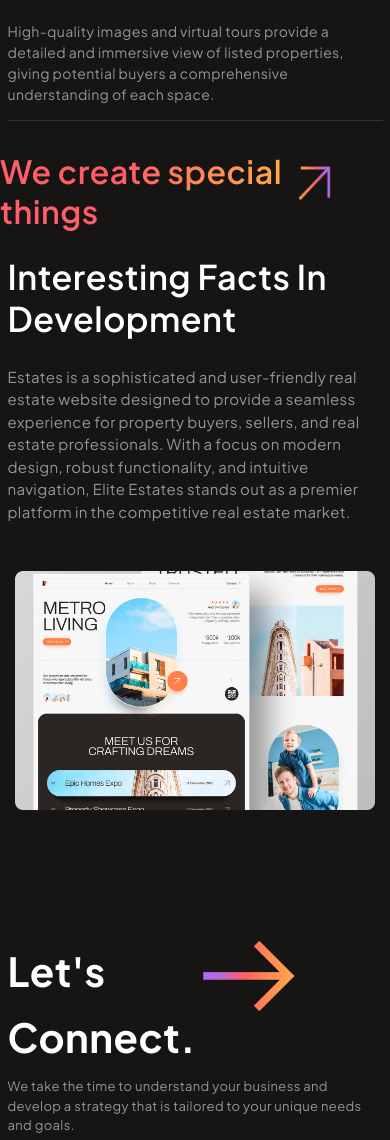
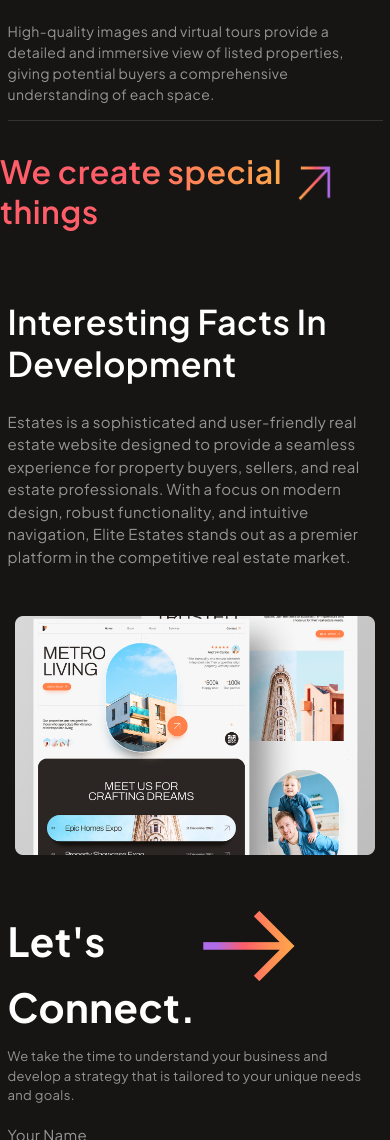
Before and after one commit to munmun-akter-dev/JS_Polio_Project, a plain HTML site: page portfolio_details.html in a window 390 px wide. Shown: the part 1605-2745 px from the top of the page. Drawn offline with nearby package versions, Linux system fonts and the light colour scheme.

Commit message:
update css

```diff
--- a/assets/css/responsive.css
+++ b/assets/css/responsive.css
@@ -571,11 +571,6 @@
 
     }
 
-    .border_text {
-
-        /* width: 250px; */
-
-    }
 
     .visual {
 
@@ -713,13 +708,10 @@
 
     }
 
-    /* .third_heading img {
-        padding-left: 141px;
-        padding-top: 2px;
-    } */
+
 
     .circle_img img {
-        /* padding-top: 50px; */
+
         padding-left: 1px;
     }
 
@@ -1023,7 +1015,7 @@
 
     .company_parent h2 {
         padding-top: 20px;
-        font-size: 31px;
+        font-size: 28px;
     }
 
 
@@ -1052,11 +1044,20 @@
 
     }
 
+
+    .interesting_img_group {
+        padding-bottom: 55px;
+
+    }
+
     .company_img_group_lower {
         padding-top: 18px;
         gap: 18px;
 
     }
+
+
+
 
     .about_company {
         padding-bottom: 57px;
@@ -1114,7 +1115,10 @@
     .blog_bottom {
         height: 3px;
     }
-
+    .we_create {
+        padding-top: 95px;
+        padding-bottom: 45px;
+    }
     .content_left {
         padding-bottom: 30px;
     }
--- a/assets/css/style.css
+++ b/assets/css/style.css
@@ -1187,9 +1187,7 @@ li.service_items_child {
     /* 30px */
 }
 
-.heading_with_arrow {
-    /* padding: 15px; */
-}
+
 
 .blog_second_heading {
     padding-bottom: 67px;
@@ -1361,11 +1359,7 @@ li.service_items_child {
 }
 
 
-/* @media (max-width:768px) {
-    .about_side_items {
-        flex-direction: column;
-    }
-} */
+
 
 .about_side_items li {
     padding-top: 30px;
@@ -1968,6 +1962,7 @@ ul.img_head.d-flex.align-items-center {
 
 .we_create {
     padding-top: 95px;
+    padding-bottom: 110px;
 }
 
 
@@ -1984,7 +1979,10 @@ ul.img_head.d-flex.align-items-center {
     background-clip: text;
     -webkit-background-clip: text;
     -webkit-text-fill-color: transparent;
-}
+
+}
+
+
 
 
 .interesting_parent h3 {
@@ -1999,6 +1997,8 @@ ul.img_head.d-flex.align-items-center {
     line-height: 125%;
     /* 80px */
     text-transform: capitalize;
+
+
 }
 
 .interesting_content {
```
